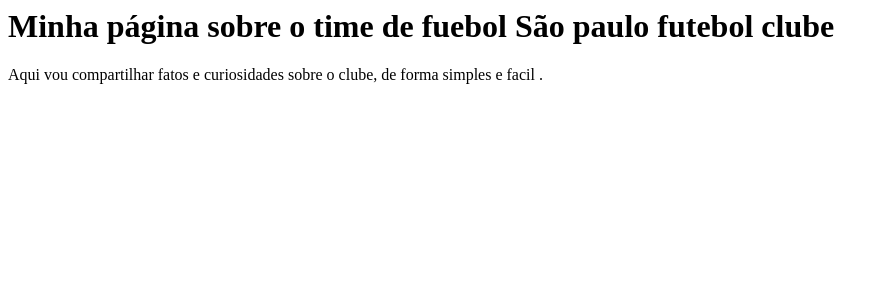
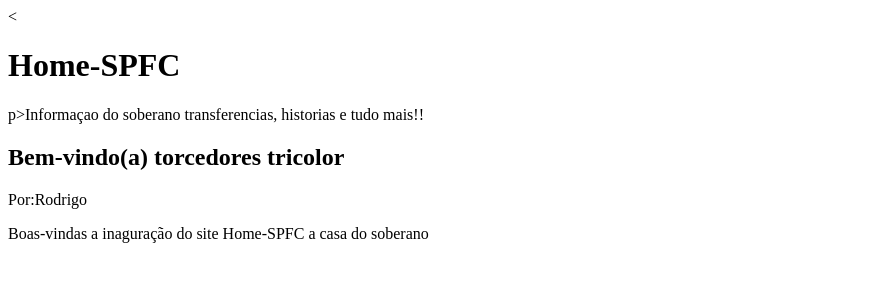
Before and after one commit to rodrigoguimaraessouza-droid/alura, a plain HTML site: page index.html in a window 1280 px wide. Shown: the whole page, without its empty margins (0-889 px from the left). Drawn offline with Linux system fonts and the light colour scheme.

Commit message:
Update index.html

```diff
--- a/index.html
+++ b/index.html
@@ -1,3 +1,18 @@
-<h1>Minha página sobre o time  de fuebol São paulo futebol clube </h1>
-<p1>Aqui vou compartilhar fatos e curiosidades sobre o clube, de forma simples e facil
-  .</p1>
+<!DOCTYPE html>
+<html lang="pt-br">
+<head>
+<meta charset="UTF-8">
+<meta name="viewport" content="width=device-width, initial-scale=1.0">
+<title>Home-SPFC</title>
+  <head>
+<body>
+<header>
+
+</header>
+<<h1>Home-SPFC</h1>
+  p>Informaçao do soberano transferencias, historias e tudo mais!!</p>
+  <h2>Bem-vindo(a) torcedores tricolor</h2>
+  <p>Por:Rodrigo<p>
+  <p>Boas-vindas a inaguração do site Home-SPFC a casa do soberano</p>
+</body>
+</html>
```
